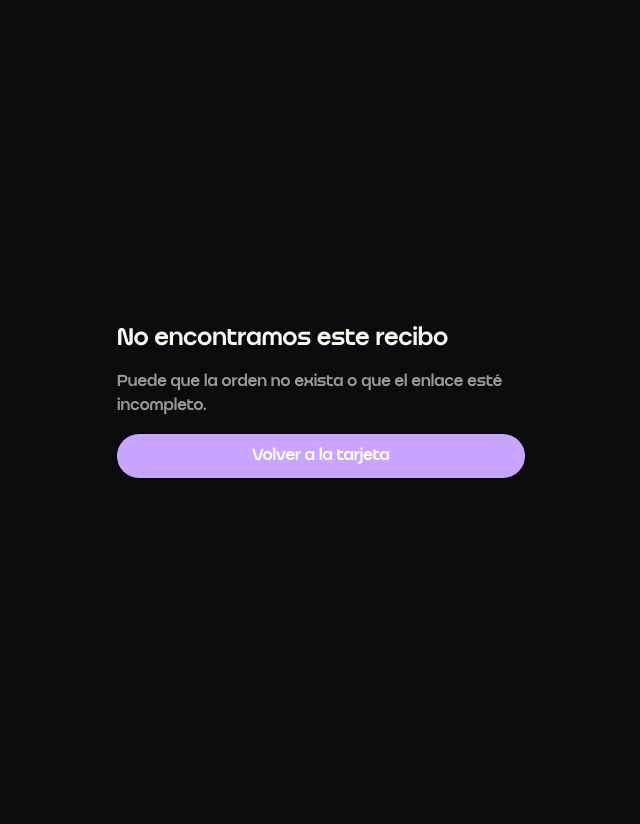
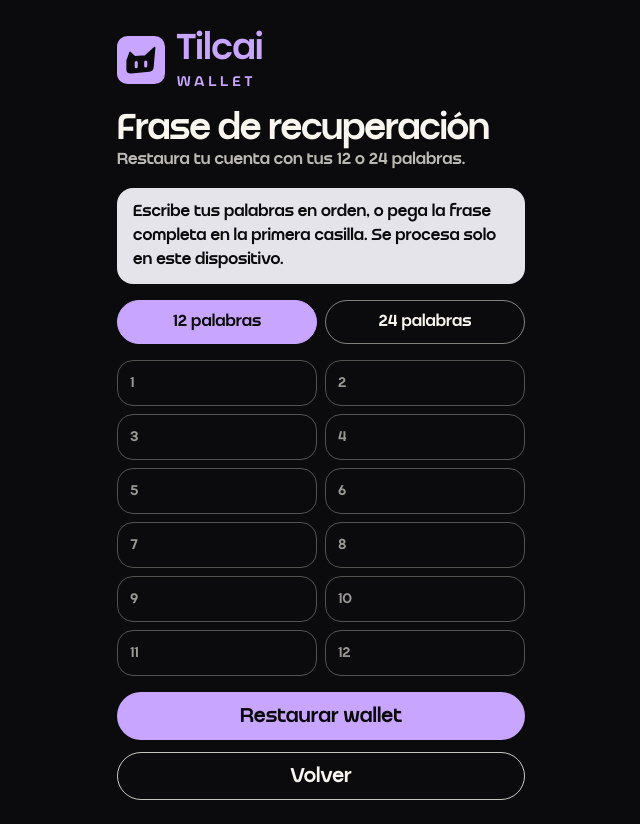
Before and after one commit to TilcAI-Wallet/tilcai-wallet, a Next.js app in the folder apps/web/: page /connect/phrase in a window 1280 px wide. Before the commit this address had no page. Shown: the whole page, without its empty margins (319-959 px from the left). Before the commit the page ends 800 px from the top, so only its background shows below. Built offline with nearby package versions, Linux system fonts and the light colour scheme.

Commit message:
feat(web): restaurar wallet con frase de recuperación

```diff
--- /dev/null
+++ b/apps/web/src/app/connect/phrase/page.tsx
@@ -0,0 +1,18 @@
+import { Lockup } from "@/components/Logo";
+import { PhraseImport } from "@/components/onboarding";
+import { Screen } from "@/components/Screen";
+
+export default function PhrasePage() {
+  return (
+    <Screen>
+      <header className="pt-2">
+        <Lockup size={48} />
+      </header>
+      <section>
+        <h1 className="text-4xl tracking-tight">Frase de recuperación</h1>
+        <p className="text-base text-ivory/75">Restaura tu cuenta con tus 12 o 24 palabras.</p>
+      </section>
+      <PhraseImport />
+    </Screen>
+  );
+}
```
